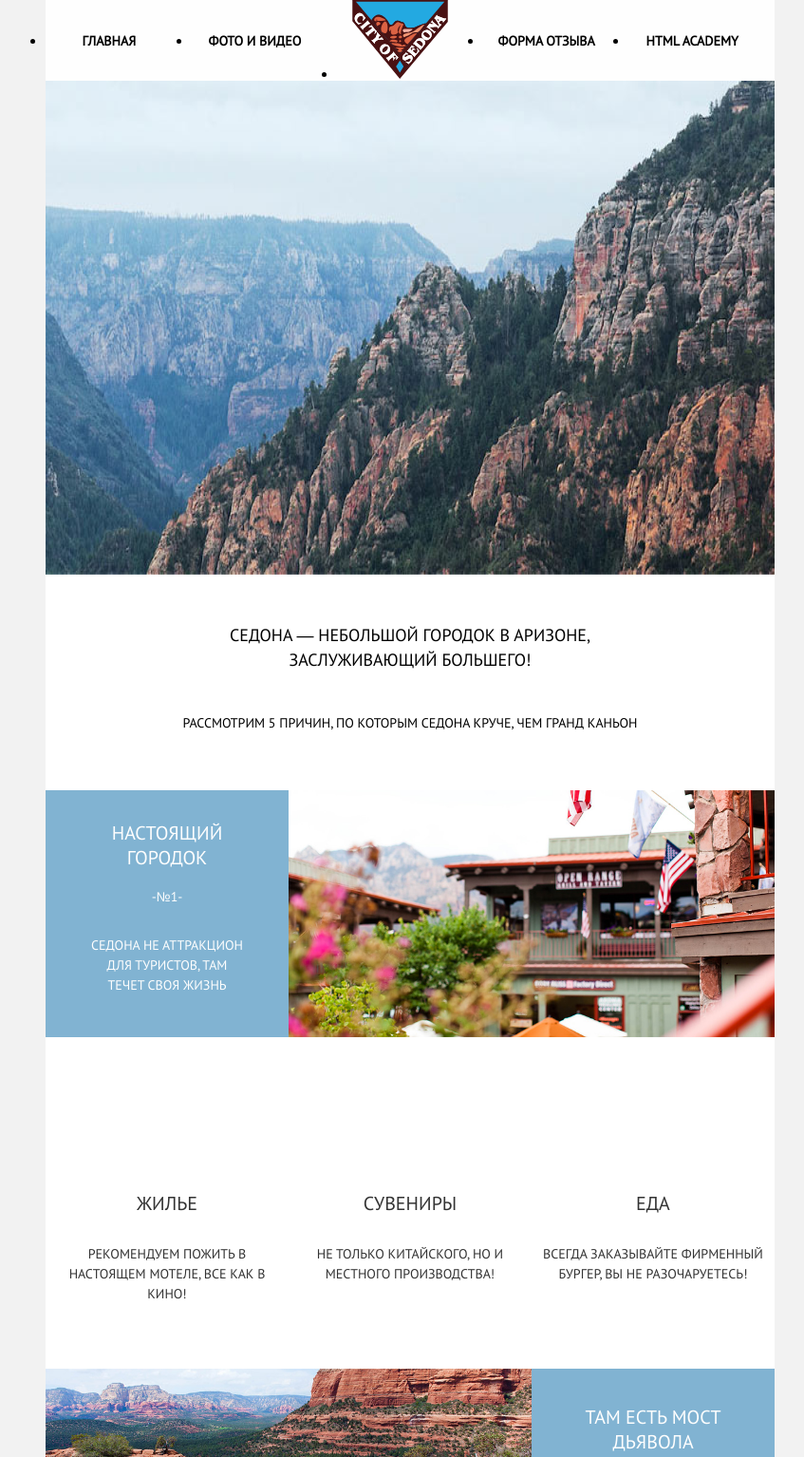
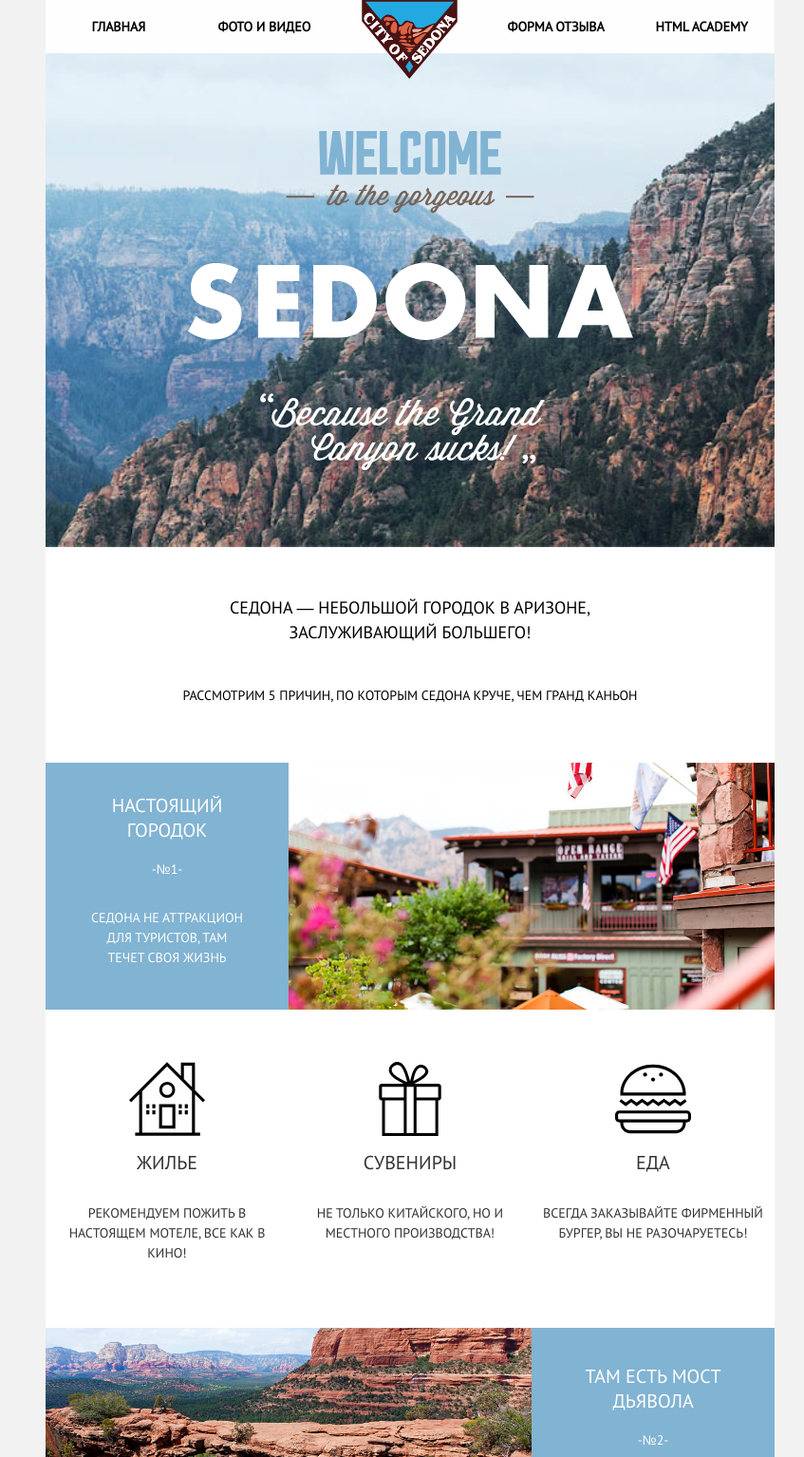
Before and after one commit to lulumalorum/164074-sedona-1, a website: page index.html in a window 1280 px wide. Shown: the top 1534 px of the page at 95% size, without its empty margins (208-1055 px from the left). Drawn offline with nearby package versions, Linux system fonts and the light colour scheme; files that its build step writes are made by us from their sources.

Commit message:
index.html

```diff
--- a/index.html
+++ b/index.html
@@ -10,18 +10,19 @@
 <body>
   <header class="page-header">
     <nav class="main-nav  main-nav--closed  main-nav--nojs">
-      <a class="main-nav__toogle">Открыть</a>
+
       <div class="main-nav__wrapper">
-        <a class="main-nav__cancel">Закрыть</a>
         <ul class="main-nav__list">
           <li class="main-nav__item">
             <a>Главная</a>
+            <a class="main-nav__cancel">Закрыть</a>
           </li>
           <li class="main-nav__item">
             <a href="#">Фото и видео</a>
           </li>
-          <li class="main-nav__item">
+          <li class="main-nav__item  main-nav__item--logo">
             <a href="index.html"><img class="page-logo" src="img/logo-sedona-mobile.svg" height="83" width="103" alt="logo-small"></a>
+            <a class="main-nav__toogle">Открыть</a>
           </li>
           <li class="main-nav__item">
             <a href="#">Форма отзыва</a>
@@ -34,8 +35,13 @@
     </nav>
   </header>
   <div class="page-image  page-image--main">
+    <div class="page-image--sedonatext">
 
+    </div>
+    <img class="page-image--triangle" src="img/bg-intro-triangle-mobile.svg">
   </div>
+
+
   <div class="page-info">
     <p class="page-info__determ">Седона — небольшой городок в Аризоне, заслуживающий большего!</p>
     <p class="page-info__reasons">Рассмотрим 5 причин, по которым Седона круче, чем Гранд Каньон</p>
@@ -53,19 +59,19 @@
   </div>
 
   <div class="page-features">
-    <div class="page-features__withicon">
+    <div class="page-features__withicon  page-features__withicon--home">
       <div class="page-features__name  page-features__name--big">
         Жилье
       </div>
       <p class="page-features__text">Рекомендуем пожить в настоящем мотеле, все как в кино!</p>
     </div>
-   <div class="page-features__withicon">
+   <div class="page-features__withicon  page-features__withicon--gift">
     <div class="page-features__name  page-features__name--big">
       Cувениры
     </div>
     <p class="page-features__text">Не только китайского, но и местного производства!</p>
   </div>
-    <div class="page-features__withicon">
+    <div class="page-features__withicon  page-features__withicon--burger">
       <div class="page-features__name  page-features__name--big">
         Еда
       </div>
--- a/sass/main-nav.scss
+++ b/sass/main-nav.scss
@@ -6,7 +6,7 @@
     text-align: center;
 
 
-    ul {
+    .main-nav__list {
       display: flex;
       flex-direction: column;
       font-size: 0;
@@ -14,9 +14,11 @@
       line-height: 14px;
       padding: 0;
       margin: 0;
+      list-style: none;
 
     }
-    li {
+    .main-nav__item {
+      display: flex;
       width: 100%;
       font-size: 18px;
       font-weight: bold;
@@ -25,38 +27,41 @@
       padding-bottom: 21px;
       vertical-align: middle;
       text-transform: uppercase;
+      border-bottom: 1px solid $darkblue;
+      border-top: 1px solid $lightblue;
+      justify-content: center;
 
       color: #ffffff;
     }
-    li:nth-child(1){
-      order: 1;
+    .main-nav__item:nth-child(1){
+      border-top: none;
     }
-    li:nth-child(2){
-      order:2;
-    }
-    li:nth-child(3){
+    .main-nav__item--logo{
+      padding-top: 0;
+      max-height: 35px;
+      z-index: 2;
       order:5;
       background-color: $white;
-      padding-top: 0;
-      padding-bottom: 0;
+      border-bottom: none;
+      border-top: none;
 
     }
-    li:nth-child(4){
-      order:3;
-    }
-    li:nth-child(5){
-      order:4;
-    }
     .main-nav__cancel {
-      position: absolute;
-      right: 20px;
-      top: 16px;
+      min-height: 28px;
+      min-width: 28px;
+      font-size: 0;
+      background-image: url(../img/icon-cross.svg);
+      background-position: center;
+      background-repeat: no-repeat;
+
     }
     .main-nav__toogle {
-      position: absolute;
-      right: 20px;
-      top: 239px;
+      min-height: 23px;
+      min-width:  23px;
+      background-image: url(../img/icon-menu.svg);
+      background-repeat: no-repeat;
       color: #000;
+      font-size: 0;
     }
     a {
       text-decoration: none;
@@ -71,38 +76,42 @@
     margin: 0 auto;
     padding: 0;
     background-color: $white;
-    ul {
+    .main-nav__list {
+      margin: 0;
+      padding: 0;
       font-size: 0;
       line-height: 0;
       line-height: 14px;
-      margin: 0;
-      padding: 0;
       display: flex;
       flex-direction: row;
     }
-    li {
+    .main-nav__item {
       padding: 0;
       font-size: 14px;
       font-weight: bold;
-      margin-right: 20px;
       vertical-align: middle;
       text-transform: uppercase;
       color: #000;
+      border-bottom: none;
+      border-top: none;
     }
-    li:nth-child(1){
-      order: 1;
+     .main-nav__item:nth-child(1){
+       order:1;
+     }
+     .main-nav__item:nth-child(2){
+       order: 2;
+     }
+      .main-nav__item--logo{
+      order:3;
+      max-height: 56px;
+      position: relative;
+      z-index: 2;
     }
-    li:nth-child(2){
-      order:2;
+    .main-nav__item:nth-child(4){
+      order: 4;
     }
-    li:nth-child(3){
-      order:3;
-    }
-    li:nth-child(4){
-      order:4;
-    }
-    li:nth-child(5){
-      order:5;
+    .main-nav__item:nth-child(5){
+      order: 5;
     }
     a {
       text-decoration: none;
--- a/sass/page-features.scss
+++ b/sass/page-features.scss
@@ -1,114 +1,167 @@
-@media (min-width: 320px){
-  .page-features{
+@media (min-width: 320px) {
+  .page-features {
     @include container(320px);
     text-transform: uppercase;
     text-align: center;
   }
-  .page-features__left{
+  .page-features__left {
     padding-top: 42px;
     padding-bottom: 45px;
     background-color: $blue;
   }
-  .page-features__name{
+  .page-features__name {
     font-size: 18px;
     line-height: 26px;
     margin-bottom: 20px;
   }
-  .page-features__name--white
-  {
+  .page-features__name--white {
     color: $white;
   }
-  .page-features__number{
+  .page-features__number {
     margin-top: 20px;
   }
-  .page-features__number--white{
+  .page-features__number--white {
     color: $white;
   }
-  .page-features__text{
+  .page-features__text {
     margin: auto;
     width: 279px;
     margin-top: 30px;
-
   }
-  .page-features__text--white{
+  .page-features__text--white {
     color: $white;
   }
-  .page-features__right{
+  .page-features__right {
     background-color: $blue;
     padding-top: 38px;
     padding-bottom: 38px;
   }
-  .page-features__withicon{
+  .page-features__withicon {
     padding-top: 40px;
     text-align: left;
-    padding-left: 68px;
     padding-bottom: 32px;
-
   }
- .page-features__withicon .page-features__text{
+  .page-features__withicon .page-features__text {
     width: 251px;
   }
- .page-features--gray{
+  .page-features--gray {
     background-color: $gray;
     padding-top: 48px;
     padding-bottom: 50px;
   }
-
+  .page-features__withicon--home::before {
+    content: " ";
+    display: inline-flex;
+    min-height: 40px;
+    min-width: 42px;
+    background-image: url("../img/icon-house.svg");
+    background-position: center;
+    background-repeat: no-repeat;
+    background-size: 42px 40px;
   }
-
-@media (min-width: 768px){
-  .page-features{
+  .page-features__withicon--gift::before {
+    content: " ";
+    display: inline-flex;
+    min-height: 40px;
+    min-width: 42px;
+    background-image: url("../img/icon-gift.svg");
+    background-position: center;
+    background-repeat: no-repeat;
+    background-size: 42px 40px;
+  }
+  .page-features__withicon--burger::before {
+    content: " ";
+    display: inline-flex;
+    min-height: 40px;
+    min-width: 42px;
+    background-image: url("../img/icon-burger.svg");
+    background-position: center;
+    background-repeat: no-repeat;
+    background-size: 42px 40px;
+  }
+}
+@media (min-width: 768px) {
+  .page-features {
     @include container(768px);
     text-transform: uppercase;
     text-align: center;
     display: flex;
   }
-  .page-features__left{
+  .page-features__left {
     width: 256px;
     background-color: $blue;
     padding-top: 32px;
     padding-bottom: 38px;
-
   }
-  .page-features__name{
+  .page-features__name {
     width: 200px;
     margin: auto;
     font-size: 20px;
     line-height: 26px;
     margin-bottom: 18px;
   }
-  .page-features__name--white
-  {
+  .page-features__name--white {
     color: $white;
   }
-  .page-features__number{
+  .page-features__number {
     margin-top: 20px;
   }
-  .page-features__number--white{
+  .page-features__number--white {
     color: $white;
   }
-  .page-features__text{
+  .page-features__text {
     margin: auto;
     width: 163px;
     margin-top: 30px;
-
   }
-  .page-features__text--white{
+  .page-features__text--white {
     color: $white;
   }
-  .page-features__right{
+  .page-features__right {
     background-color: $blue;
     width: 256px;
     padding-bottom: 38px;
   }
-  .page-features__withicon{
+  .page-features__withicon {
     text-align: center;
     padding-left: 0;
-    padding-top: 162px;
     padding-bottom: 68px;
     width: 33.33%;
   }
- .page-features--gray{
+  .page-features__withicon--home::before {
+    content: " ";
+    display: flex;
+    min-height: 78px;
+    min-width: 80px;
+    background-image: url("../img/icon-house.svg");
+    background-position: center;
+    background-repeat: no-repeat;
+    background-size: 80px 78px;
+    padding-bottom: 30px;
+  }
+  .page-features__withicon--gift::before {
+    content: " ";
+    display: flex;
+    min-height: 78px;
+    min-width: 80px;
+    background-image: url("../img/icon-gift.svg");
+    background-position: center;
+    background-repeat: no-repeat;
+    background-size: 80px 78px;
+    padding-bottom: 30px;
+  }
+  .page-features__withicon--burger::before {
+    content: " ";
+    display: flex;
+    min-height: 78px;
+    min-width: 80px;
+    background-image: url("../img/icon-burger.svg");
+    background-position: center;
+    background-repeat: no-repeat;
+    background-size: 80px 78px;
+    padding-bottom: 30px;
+  }
+  .page-features--gray {
     background-color: $gray;
     width: 33.34%;
     padding-top: 48px;
--- a/sass/page-image.scss
+++ b/sass/page-image.scss
@@ -7,22 +7,41 @@
     background-image: url("../img/bg-back-mobile@1x.jpg");
     background-position: center;
     background-repeat: no-repeat;
-    background-size: 320px 388px;
+    background-size: cover;
   }
   .page-image--left {
     min-height: 260px;
     background-image: url("../img/photo-bridge@1x.jpg");
     background-position: center;
     background-repeat: no-repeat;
-    background-size: 321px 260px;
+    background-size: cover;
   }
   .page-image--right {
     min-height: 260px;
     background-image: url("../img/photo-city@1x.jpg");
     background-position: center;
     background-repeat: no-repeat;
-    background-size: 321px 260px;
+    background-size: cover;
   }
+  .page-image--triangle{
+    position: absolute;
+    top: 93.3%;
+    min-width: 320px;
+
+
+    }
+    .page-image--sedonatext{
+      position: absolute;
+      min-height: 340px;
+      left: 50%;
+      transform: translateX(-50%);
+      min-height: 340px;
+      min-width: 276px;
+      background-image: url(../img/text-sedona-index.svg);
+      background-position: center;
+      background-repeat: no-repeat;
+      background-size: 280px 400px;
+    }
 }
 @media (min-width: 1024px) {
   .page-image {
@@ -38,14 +57,14 @@
     background-image: url("../img/bg-back-mobile@1x.jpg");
     background-position: center;
     background-repeat: no-repeat;
-    background-size: 768px 520px;
+    background-size: cover;
   }
   .page-image--right {
     width: 512px;
     background-image: url("../img/photo-city@1x.jpg");
     background-position: center;
     background-repeat: no-repeat;
-    background-size: 513px 260px;
+    background-size: cover;
   }
   .page-image--left {
     width: 512px;
@@ -53,6 +72,18 @@
     background-image: url("../img/photo-bridge@1x.jpg");
     background-position: center;
     background-repeat: no-repeat;
-    background-size: 513px 260px;
+    background-size: cover;
+  }
+  .page-image--triangle{
+    display: none;
+  }
+  .page-image--sedonatext{
+    min-height: 520px;
+    min-width: 540px;
+    background-image: url(../img/text-sedona-index.svg);
+    background-position: center;
+    background-repeat: no-repeat;
+    background-size: 493px 357px;
+
   }
 }
--- a/sass/scaffolding.scss
+++ b/sass/scaffolding.scss
@@ -3,7 +3,6 @@ body {
   font-size: 14px;
   font-weight: normal;
   line-height: 21px;
-  min-width: 768px;
   margin: 0;
   padding: 0;
   color: #333;
--- a/sass/variables.scss
+++ b/sass/variables.scss
@@ -3,3 +3,5 @@ $white: #fefefe;
 $black: #000000;
 $gray: #eeeeee;
 $darkgray: #e6e6e6;
+$darkblue: #678fa8;
+$lightblue: #9ac2db;
```
Lines whose indentation alone changed are shown as unchanged.
